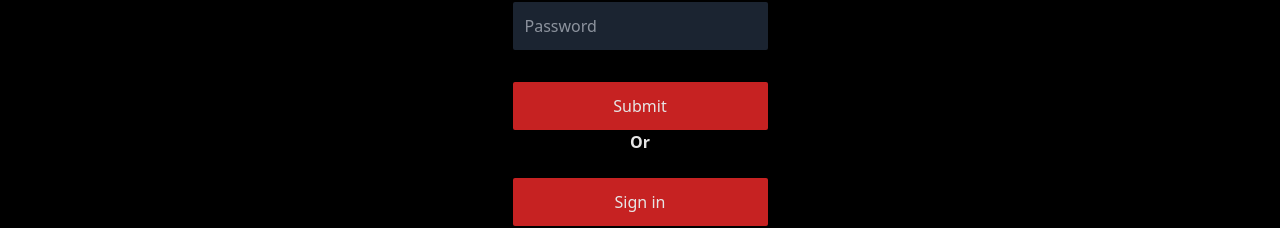
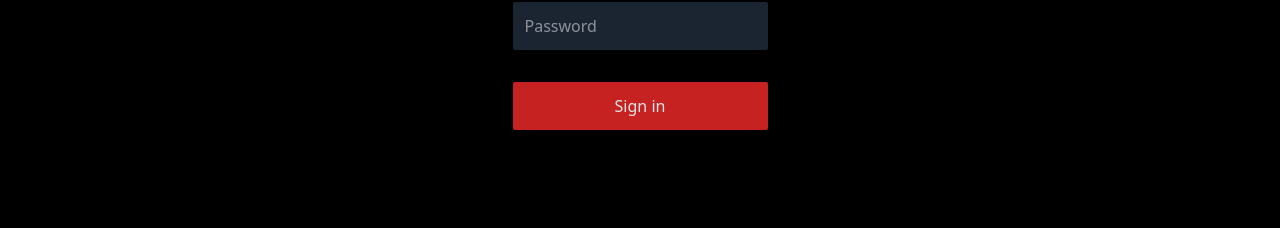
Before and after one commit to dianakara96/Filmin, a React (Vite) app: page /login in a window 1280 px wide. Shown: the part 456-684 px from the top of the page. Built offline with nearby package versions, Linux system fonts and the light colour scheme.

Commit message:
add file

```diff
--- a/src/components/Login.jsx
+++ b/src/components/Login.jsx
@@ -19,7 +19,7 @@ const Login = () => {
             <div className="">
             <img className='' src="https://genotipia.com/wp-content/uploads/2020/04/Netflix-Background-prueba-1.jpg" alt='banner'/>
         </div>
-        <form className="flex flex-col w-3/12 p-12 my-36 right-0 left-0 mx-auto items-center justify-center  absolute rounded-md bg-black opacity-90 top-0.5" action="https://formspree.io/f/xayrlbzd" method="POST" >
+        <form className="flex flex-col w-3/12 p-12 my-36 right-0 left-0 mx-auto items-center justify-center  absolute rounded-md bg-black opacity-90 top-0.5"  >
             <h1 className="text-3xl text-white mb-5 font-bold">Sign Up</h1>
             <div className="flex flex-col">
                 <label htmlFor="">Full Name</label>
@@ -28,8 +28,8 @@ const Login = () => {
                 <input type="email" placeholder="Email" className="outline-none p-3 my-2 rounded-sm bg-gray-800 text-white" />
                 <label htmlFor="">Password</label>
                 <input type="password" placeholder="Password" className="outline-none p-3 my-2 rounded-sm bg-gray-800 text-white" />
-                <button className='bg-red-600 mt-6 p-3 text-white rounded-sm font-medium'>Submit</button>
-                <h1 className='font-bold text-white text-center'>Or</h1>
+                {/* <button className='bg-red-600 mt-6 p-3 text-white rounded-sm font-medium'>Submit</button> */}
+                {/* <h1 className='font-bold text-white text-center'>Or</h1> */}
                 <button className='bg-red-600 mt-6 p-3 text-white rounded-sm font-medium' onClick={() => login()}>Sign in</button>
 
 
```
Also changed, not shown: 1 other file (tests, documents, lock files or other folders).
